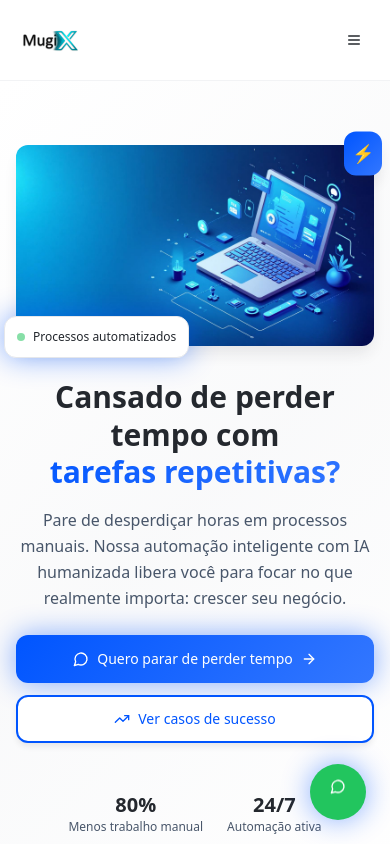
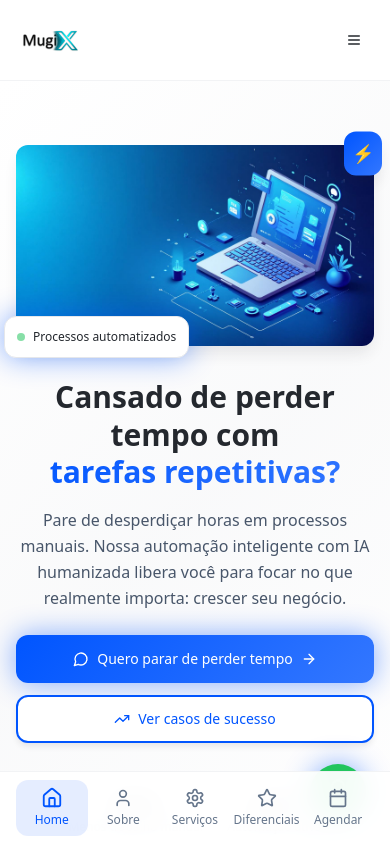
Before and after one commit to matheus23515151/mugix-digital-hub, a React (Vite) app: page / in a window 390 px wide. Shown: the top 844 px of the page. Built offline with nearby package versions, Linux system fonts and the light colour scheme.

Commit message:
Refactor mobile header navigation
Convert header topics to icons on mobile.

```diff
--- a/src/App.tsx
+++ b/src/App.tsx
@@ -11,6 +11,7 @@ import Differentials from "./pages/Differentials";
 import NewLanding from "./pages/NewLanding";
 import Agendamento from "./pages/Agendamento";
 import WhatsAppFloat from "./components/WhatsAppFloat";
+import MobileBottomNav from "./components/MobileBottomNav";
 
 const queryClient = new QueryClient();
 
@@ -31,6 +32,7 @@ const App = () => (
           <Route path="*" element={<NotFound />} />
         </Routes>
         <WhatsAppFloat />
+        <MobileBottomNav />
       </BrowserRouter>
     </TooltipProvider>
   </QueryClientProvider>
--- /dev/null
+++ b/src/components/MobileBottomNav.tsx
@@ -0,0 +1,38 @@
+import { Home, User, Settings, Star, Calendar } from "lucide-react";
+import { Link, useLocation } from "react-router-dom";
+
+const MobileBottomNav = () => {
+  const location = useLocation();
+  const isActive = (path: string) => location.pathname === path;
+
+  const navItems = [
+    { path: "/", icon: Home, label: "Home" },
+    { path: "/sobre", icon: User, label: "Sobre" },
+    { path: "/servicos", icon: Settings, label: "Serviços" },
+    { path: "/diferenciais", icon: Star, label: "Diferenciais" },
+    { path: "/agendamento", icon: Calendar, label: "Agendar" },
+  ];
+
+  return (
+    <nav className="md:hidden fixed bottom-0 left-0 right-0 bg-background/95 backdrop-blur-md border-t border-border/50 z-50">
+      <div className="flex justify-around items-center py-2 px-4">
+        {navItems.map(({ path, icon: Icon, label }) => (
+          <Link
+            key={path}
+            to={path}
+            className={`flex flex-col items-center justify-center py-2 px-3 rounded-lg transition-all duration-300 min-w-0 flex-1 ${
+              isActive(path)
+                ? "text-primary bg-primary/10"
+                : "text-muted-foreground hover:text-primary hover:bg-accent/50"
+            }`}
+          >
+            <Icon className={`w-5 h-5 mb-1 ${isActive(path) ? "scale-110" : ""}`} />
+            <span className="text-xs font-medium truncate">{label}</span>
+          </Link>
+        ))}
+      </div>
+    </nav>
+  );
+};
+
+export default MobileBottomNav;
```
